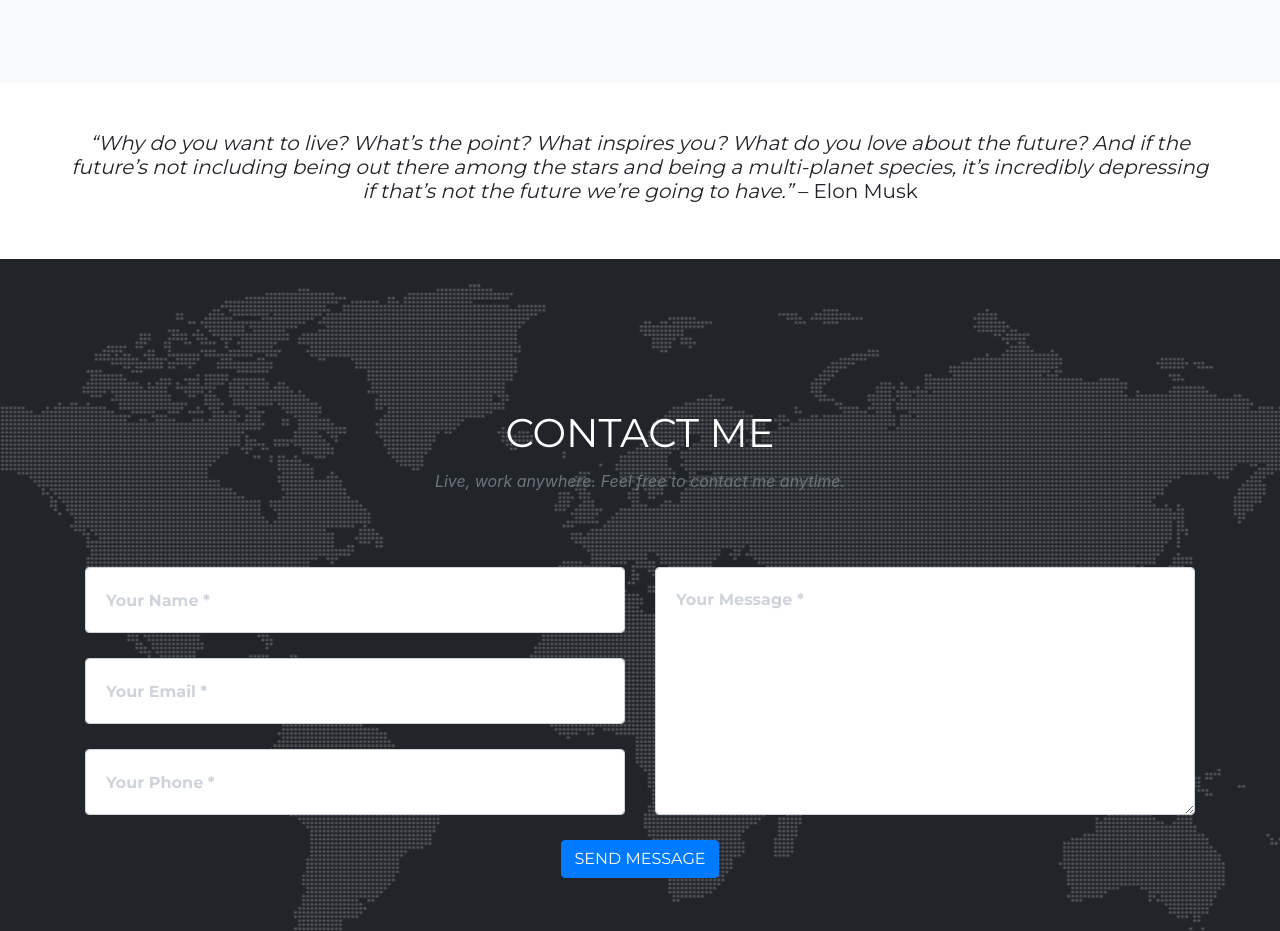
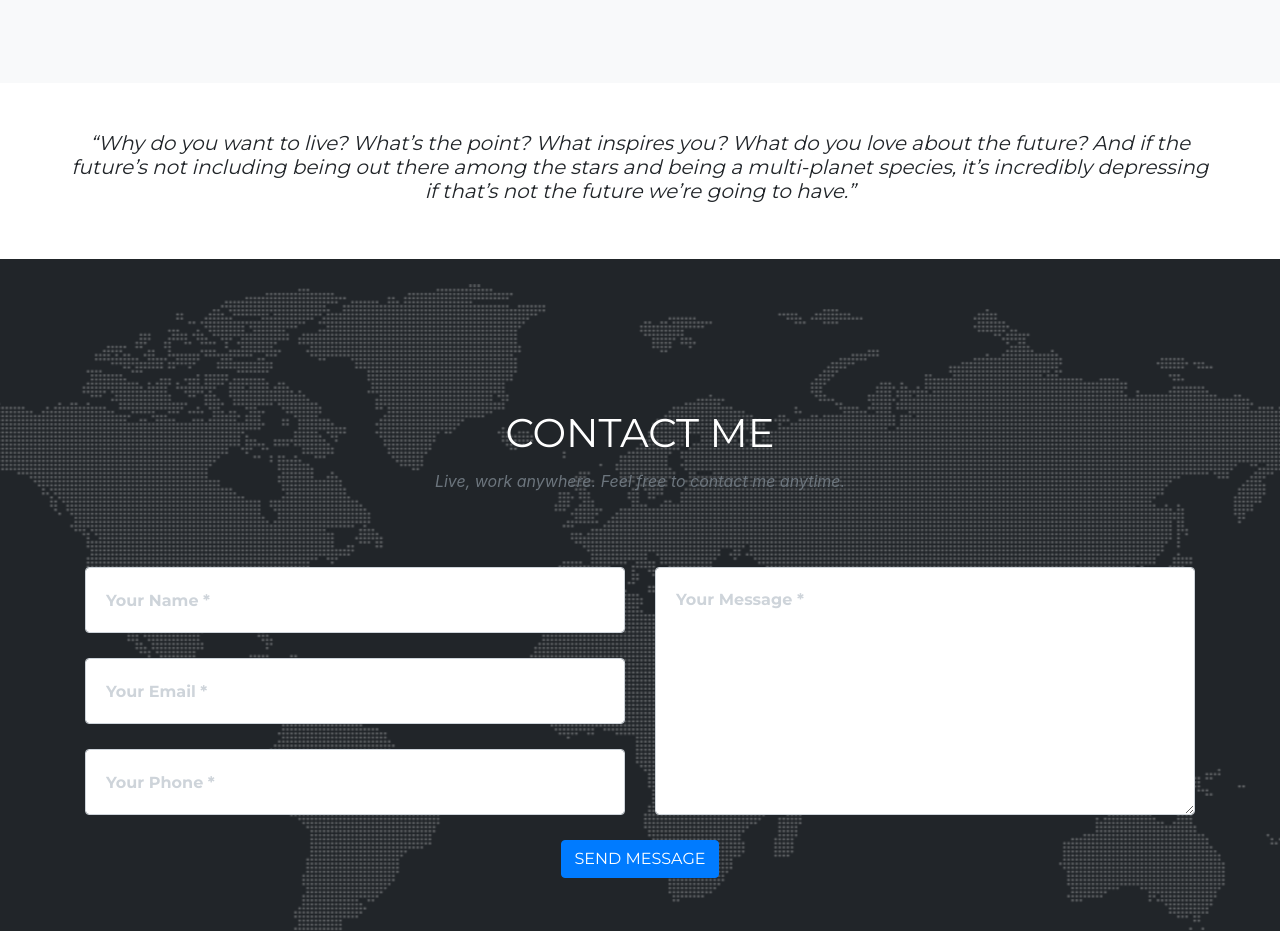
Before and after one commit to ivder/ivder.github.io, a website with bundled scripts: page index.html in a window 1280 px wide. Shown: the part 8680-9611 px from the top of the page. Built offline with nearby package versions, Linux system fonts and the light colour scheme; files whose address does not match are found by name; a web font is replaced by a local one.

Commit message:
Update index.html

```diff
--- a/index.html
+++ b/index.html
@@ -529,7 +529,7 @@
   <section class="py-5">
     <div class="container">
       <div class="row">
-        <h5 align = "center"><i>“Why do you want to live? What’s the point? What inspires you? What do you love about the future? And if the future’s not including being out there among the stars and being a multi-planet species, it’s incredibly depressing if that’s not the future we’re going to have.”</i> – Elon Musk</h5>
+        <h5 align = "center"><i>“Why do you want to live? What’s the point? What inspires you? What do you love about the future? And if the future’s not including being out there among the stars and being a multi-planet species, it’s incredibly depressing if that’s not the future we’re going to have.”</i></h5>
       </div>
     </div>
   </section>
```
